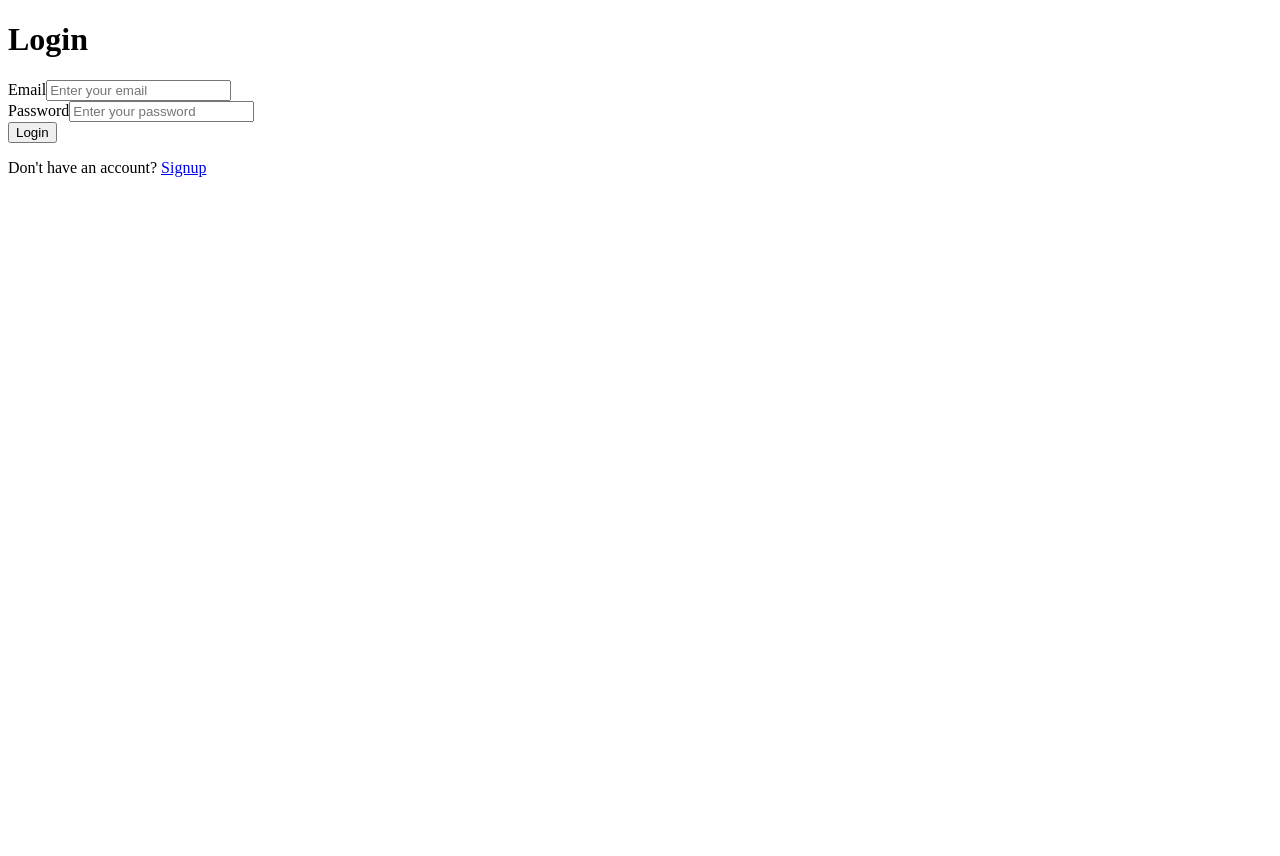
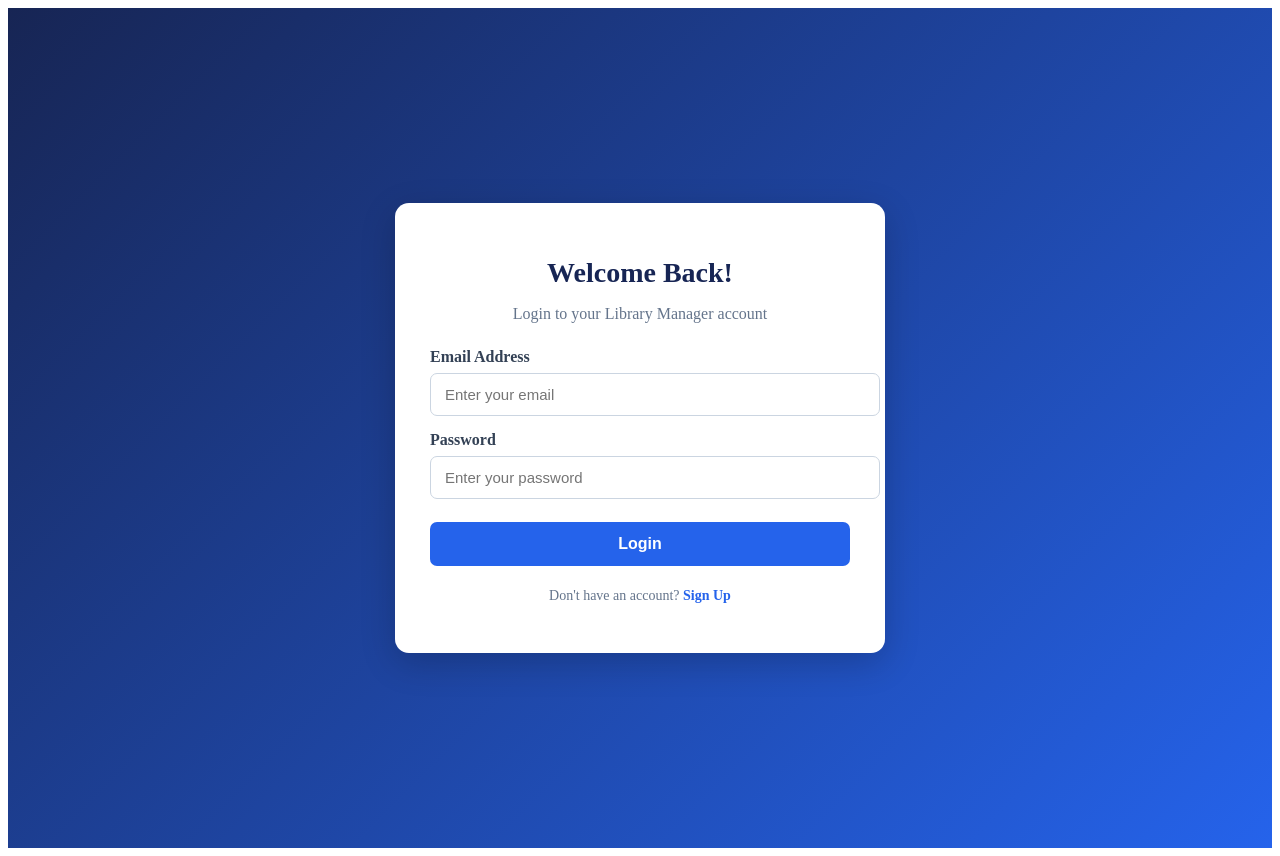
Before and after one commit to Hamzaqamar21/library-manager, a React (Vite) app in the folder client/: page /login in a window 1280 px wide. Before the commit the page ends 800 px from the top, so only its background shows below. Built offline with nearby package versions, Linux system fonts and the light colour scheme.

Commit message:
add css in login and sign up

```diff
--- a/client/src/index.css
+++ b/client/src/index.css
@@ -80,6 +80,122 @@
 
 
 
+.auth-container {
+    min-height: 100vh;
+    display: flex;
+    justify-content: center;
+    align-items: center;
+    padding: 20px;
+    background: linear-gradient(135deg, #172554, #2563eb);
+}
+
+.auth-card {
+    width: 100%;
+    max-width: 420px;
+    background: #ffffff;
+    padding: 35px;
+    border-radius: 14px;
+    box-shadow: 0 10px 35px rgba(0, 0, 0, 0.2);
+}
+
+.auth-card h1 {
+    text-align: center;
+    color: #172554;
+    font-size: 28px;
+    margin-bottom: 10px;
+}
+
+.auth-subtitle {
+    text-align: center;
+    color: #64748b;
+    margin-bottom: 25px;
+}
+
+.auth-form {
+    display: flex;
+    flex-direction: column;
+    gap: 15px;
+}
+
+.auth-form label {
+    font-weight: 600;
+    color: #334155;
+    margin-bottom: -8px;
+}
+
+.auth-form input {
+    width: 100%;
+    padding: 12px 14px;
+    border: 1px solid #cbd5e1;
+    border-radius: 7px;
+    font-size: 15px;
+    outline: none;
+    transition: border 0.2s;
+}
+
+.auth-form input:focus {
+    border-color: #2563eb;
+}
+
+.auth-button {
+    width: 100%;
+    padding: 13px;
+    background: #2563eb;
+    color: white;
+    border: none;
+    border-radius: 7px;
+    font-size: 16px;
+    font-weight: 600;
+    cursor: pointer;
+    transition: background 0.2s;
+    margin-top: 8px;
+}
+
+.auth-button:hover {
+    background: #1d4ed8;
+}
+
+.auth-button:disabled {
+    background: #94a3b8;
+    cursor: not-allowed;
+}
+
+.auth-footer {
+    text-align: center;
+    margin-top: 22px;
+    color: #64748b;
+    font-size: 14px;
+}
+
+.auth-footer a {
+    color: #2563eb;
+    font-weight: 600;
+    text-decoration: none;
+}
+
+.auth-footer a:hover {
+    text-decoration: underline;
+}
+
+.auth-error {
+    color: #dc2626;
+    background: #fee2e2;
+    padding: 10px;
+    border-radius: 6px;
+    font-size: 14px;
+}
+
+@media (max-width: 480px) {
+    .auth-card {
+        padding: 25px 20px;
+    }
+
+    .auth-card h1 {
+        font-size: 24px;
+    }
+}
+
+
 @media (max-width: 600px) {
     .books-container {
         padding: 15px;
--- a/client/src/pages/Login.jsx
+++ b/client/src/pages/Login.jsx
@@ -33,33 +33,41 @@ function Login() {
         }
     };
 
+
     return (
-        <div>
-            <h1>Login</h1>
-            <form onSubmit={handleSubmit}>
-                <div>
-                    <label>Email</label>
-                    <input type="email"value={email}onChange={(e) => setEmail(e.target.value)}placeholder="Enter your email"required />
-                </div>
+        <div className="auth-container">
+            <div className="auth-card">
+                <h1>Welcome Back!</h1>
+                <p className="auth-subtitle">
+                    Login to your Library Manager account
+                </p>
+                <form className="auth-form" onSubmit={handleSubmit}>
 
-                <div>
+                    <label>Email Address</label>
+                    <input type="email" value={email} onChange={(e) => setEmail(e.target.value)} placeholder="Enter your email" required />
+
                     <label>Password</label>
-                    <input type="password" value={password}onChange={(e) => setPassword(e.target.value)}placeholder="Enter your password"required/>
-                </div>
+                    <input type="password" value={password} onChange={(e) => setPassword(e.target.value)} placeholder="Enter your password" required  />
 
-                {error && <p style={{ color: "red" }}>{error}</p>}
+                    {error && (
+                        <p className="auth-error">{error}</p>
+                    )}
 
-                <button type="submit" disabled={loading}>
-                    {loading ? "Logging in..." : "Login"}
-                </button>
+                    <button type="submit" className="auth-button" disabled={loading}>
+                        {loading ? "Logging in..." : "Login"}
+                    </button>
 
-            </form>
+                </form>
 
-            <p>
-                Don't have an account? <Link to="/signup">Signup</Link>
-            </p>
+                <p className="auth-footer">
+                    Don't have an account? <Link to="/signup">Sign Up</Link>
+                </p>
+
+            </div>
+
         </div>
     );
+
 }
 
 export default Login;
--- a/client/src/pages/Signup.jsx
+++ b/client/src/pages/Signup.jsx
@@ -35,38 +35,45 @@ function Signup() {
         }
     };
 
+
     return (
-        <div>
-            <h1>Create Account</h1>
-            <form onSubmit={handleSubmit}>
-                <div>
-                    <label>Name</label>
-                    <input type="text" value={name} onChange={(e) => setName(e.target.value)} placeholder="Enter your name" required  />
-                </div>
+        <div className="auth-container">
+            <div className="auth-card">
+                <h1>Create Account</h1>
+                <p className="auth-subtitle">
+                    Join our Library Management System
+                </p>
+                <form className="auth-form" onSubmit={handleSubmit}>
 
-                <div>
-                    <label>Email</label>
-                    <input type="email" value={email}onChange={(e) => setEmail(e.target.value)}placeholder="Enter your email" required/>
-                </div>
+                    <label>Full Name</label>
+                    <input type="text" value={name} onChange={(e) => setName(e.target.value)} placeholder="Enter your full name" required />
 
-                <div>
+                    <label>Email Address</label>
+                    <input type="email" value={email} onChange={(e) => setEmail(e.target.value)} placeholder="Enter your email" required/>
+
                     <label>Password</label>
-                    <input type="password" value={password} onChange={(e) => setPassword(e.target.value)} placeholder="Enter password" minLength={6} required />
-                </div>
+                    <input type="password" value={password} onChange={(e) => setPassword(e.target.value)} placeholder="Create a password" minLength={6}required />
 
-                {error && <p style={{ color: "red" }}>{error}</p>}
+                    {error && (
+                        <p className="auth-error">{error}</p>
+                    )}
 
-                <button type="submit" disabled={loading}>
-                    {loading ? "Creating account..." : "Signup"}
-                </button>
+                    <button type="submit" className="auth-button" disabled={loading} >
+                        {loading ? "Creating Account..." : "Sign Up"}
+                    </button>
 
-            </form>
+                </form>
 
-            <p>
-                Already have an account? <Link to="/login">Login</Link>
-            </p>
+                <p className="auth-footer">
+                    Already have an account? <Link to="/login">Login</Link>
+                </p>
+
+            </div>
+
         </div>
     );
+
+
 }
 
 export default Signup;
```
